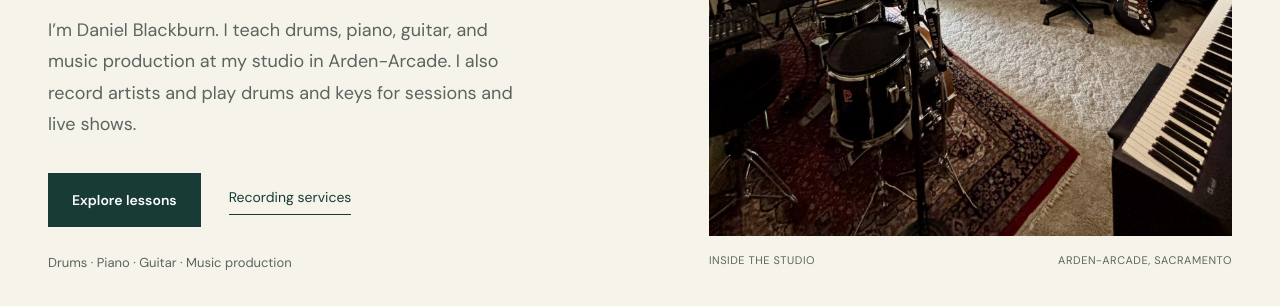
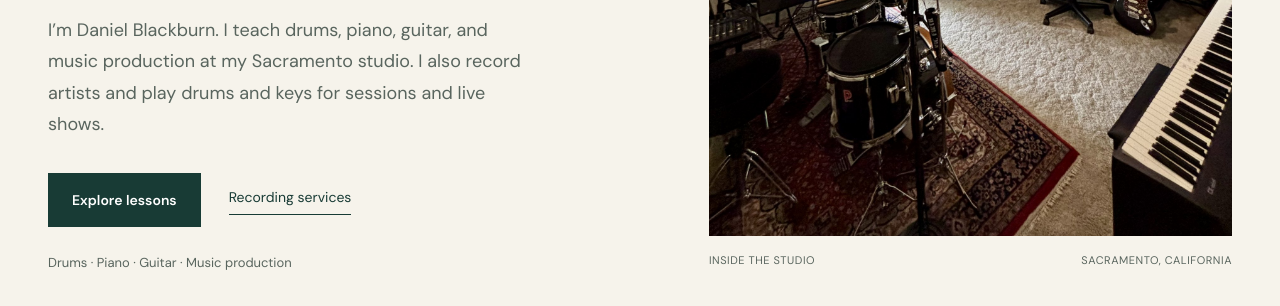
Before and after one commit to dblackburnmusic-maker/blackburn-music-studio, a plain HTML site: page index.html in a window 1280 px wide. Shown: the part 494-800 px from the top of the page. Drawn offline with Linux system fonts and the light colour scheme.

Commit message:
Update Blackburn Music Studio address

```diff
--- a/index.html
+++ b/index.html
@@ -39,7 +39,7 @@
 
         <p class="kicker">Sacramento, California · Private music studio</p>
         <h1>Music lessons and recording in Sacramento</h1>
-        <p class="hero-copy">I’m Daniel Blackburn. I teach drums, piano, guitar, and music production at my studio in Arden-Arcade. I also record artists and play drums and keys for sessions and live shows.</p>
+        <p class="hero-copy">I’m Daniel Blackburn. I teach drums, piano, guitar, and music production at my Sacramento studio. I also record artists and play drums and keys for sessions and live shows.</p>
         <div class="hero-actions">
           <a class="btn btn-solid" href="#lessons">Explore lessons</a>
           <a class="text-link" href="#recording">Recording services</a>
@@ -48,7 +48,7 @@
       </div>
 
       <div class="hero-side">
-        <figure class="hero-photo"><img src="assets/studio-wide.jpg" alt="Blackburn Music Studio with drums, keyboards, guitar, and recording workstation" width="1748" height="1800" fetchpriority="high" decoding="async"><figcaption><span>Inside the studio</span><span>Arden-Arcade, Sacramento</span></figcaption></figure>
+        <figure class="hero-photo"><img src="assets/studio-wide.jpg" alt="Blackburn Music Studio with drums, keyboards, guitar, and recording workstation" width="1748" height="1800" fetchpriority="high" decoding="async"><figcaption><span>Inside the studio</span><span>Sacramento, California</span></figcaption></figure>
 
       </div>
     </section>
@@ -173,8 +173,8 @@
         <div class="section-intro">
           <p class="kicker">The Studio</p>
           <h2>Inside Blackburn Music Studio</h2>
-          <p>Blackburn Music Studio is a private, appointment-only teaching and recording studio in the Arden-Arcade area of Sacramento. The room is set up for instrumental instruction, acoustic and electronic drums, keyboard work, multitrack recording, and music production.</p>
-          <p class="privacy-note">For privacy and security, the exact address is provided directly to scheduled students and families.</p>
+          <p>Blackburn Music Studio is a private, appointment-only teaching and recording studio in Sacramento. The room is set up for instrumental instruction, acoustic and electronic drums, keyboard work, multitrack recording, and music production.</p>
+          <p class="privacy-note">333 University Ave, Suite 200, Sacramento, CA 95825. Visits by appointment only.</p>
         </div>
 
         <div class="studio-specs">
@@ -206,7 +206,7 @@
 <section id="questions" class="section shell faq-section"><div class="section-intro"><p class="kicker">Lessons and studio</p><h2>Frequently asked questions</h2></div><div class="faq-list">
 <details><summary>Can I start if I’ve never played before?</summary><p>Yes. Daniel teaches complete beginners as well as experienced students. Share your instrument and experience in the new student form so he can discuss a starting point with you.</p></details>
 <details><summary>Do you teach adults as well as children?</summary><p>Lessons are available for children, teens, and adults. Instruction is shaped around the student’s experience and goals.</p></details>
-<details><summary>Where is the studio?</summary><p>The studio is in Arden-Arcade, Sacramento. It is private and appointment only. The exact address is shared directly with scheduled students and families.</p></details>
+<details><summary>Where is the studio?</summary><p>The studio is at 333 University Ave, Suite 200, Sacramento, CA 95825. Visits are by appointment only.</p></details>
 <details><summary>What happens after I sign up?</summary><p>Complete the form with your instrument, experience, and availability. Daniel will follow up with current openings and next steps. Submitting the form does not reserve a lesson time.</p></details>
 <details><summary>What if I need to miss a lesson?</summary><p>One makeup lesson per quarter is available with at least 24 hours’ notice, subject to studio policy and availability. Contact Daniel directly to discuss scheduling.</p></details></div></section>
     <section id="enroll" class="section enrollment-section">
```
